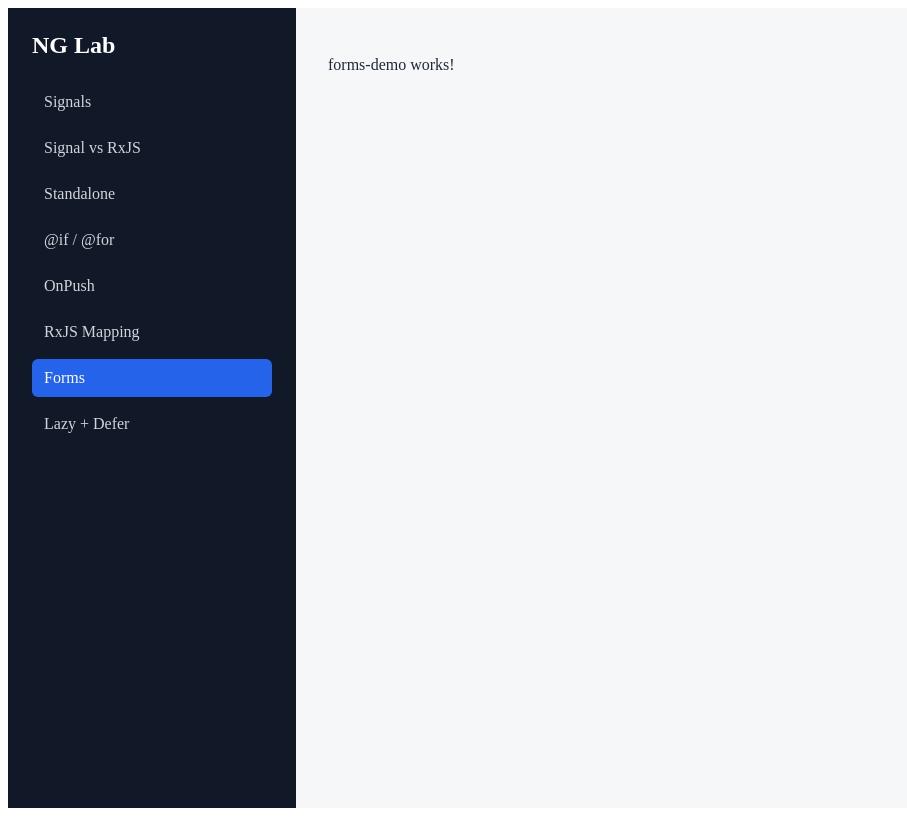
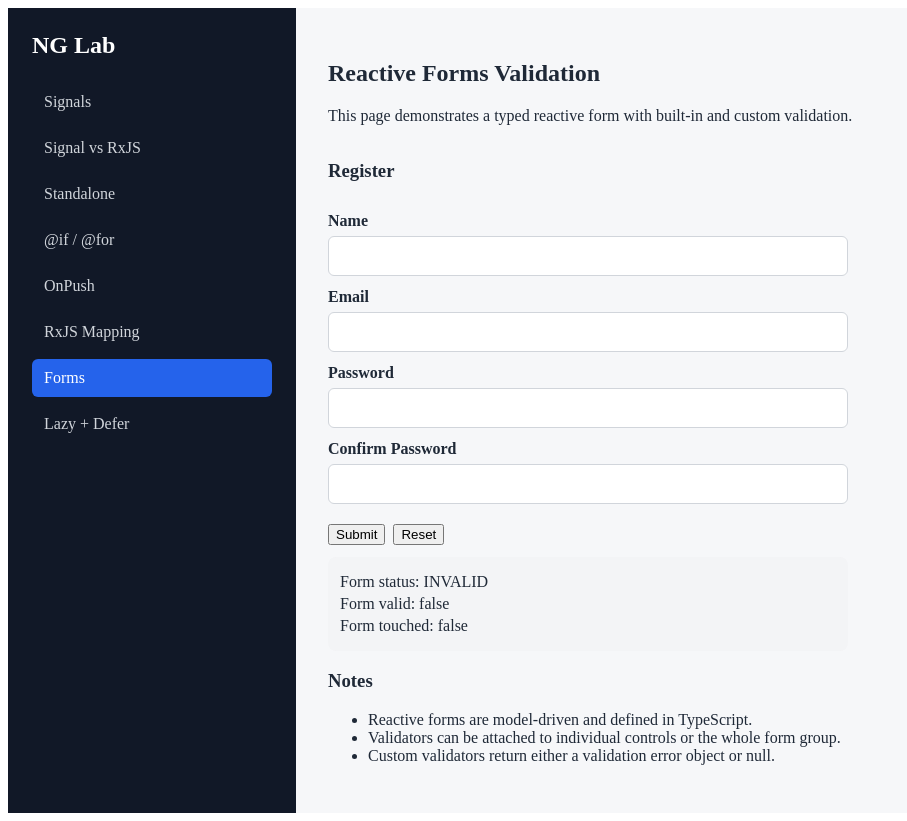
Before and after one commit to qiuxan/AngularKnowledge, an Angular app in the folder ng-lab/: page /forms-demo in a window 1280 px wide. Shown: the whole page, without its empty margins (0-907 px from the left). Built offline with nearby package versions, Linux system fonts and the light colour scheme.

Commit message:
Form Validate

```diff
--- a/ng-lab/src/app/pages/forms-demo/forms-demo.html
+++ b/ng-lab/src/app/pages/forms-demo/forms-demo.html
@@ -1 +1,84 @@
-<p>forms-demo works!</p>
+<section class="page">
+  <h2>Reactive Forms Validation</h2>
+
+  <p>
+    This page demonstrates a typed reactive form with built-in and custom validation.
+  </p>
+
+  <form class="demo-card form" [formGroup]="form" (ngSubmit)="submit()">
+    <h3>Register</h3>
+
+    <label>
+      Name
+      <input type="text" formControlName="name" />
+    </label>
+
+    @if (form.controls.name.touched && form.controls.name.hasError('required')) {
+      <p class="error">Name is required.</p>
+    }
+
+    @if (form.controls.name.touched && form.controls.name.hasError('minlength')) {
+      <p class="error">Name must be at least 2 characters.</p>
+    }
+
+    <label>
+      Email
+      <input type="email" formControlName="email" />
+    </label>
+
+    @if (form.controls.email.touched && form.controls.email.hasError('required')) {
+      <p class="error">Email is required.</p>
+    }
+
+    @if (form.controls.email.touched && form.controls.email.hasError('email')) {
+      <p class="error">Enter a valid email address.</p>
+    }
+
+    <label>
+      Password
+      <input type="password" formControlName="password" />
+    </label>
+
+    @if (form.controls.password.touched && form.controls.password.hasError('required')) {
+      <p class="error">Password is required.</p>
+    }
+
+    @if (form.controls.password.touched && form.controls.password.hasError('minlength')) {
+      <p class="error">Password must be at least 6 characters.</p>
+    }
+
+    <label>
+      Confirm Password
+      <input type="password" formControlName="confirmPassword" />
+    </label>
+
+    @if (form.controls.confirmPassword.touched && form.controls.confirmPassword.hasError('required')) {
+      <p class="error">Please confirm your password.</p>
+    }
+
+    @if (form.touched && form.hasError('passwordsMismatch')) {
+      <p class="error">Passwords do not match.</p>
+    }
+
+    <div class="actions">
+      <button type="submit">Submit</button>
+      <button type="button" (click)="form.reset()">Reset</button>
+    </div>
+
+    <div class="status">
+      <p>Form status: {{ form.status }}</p>
+      <p>Form valid: {{ form.valid }}</p>
+      <p>Form touched: {{ form.touched }}</p>
+    </div>
+  </form>
+
+  <div class="notes">
+    <h3>Notes</h3>
+
+    <ul>
+      <li>Reactive forms are model-driven and defined in TypeScript.</li>
+      <li>Validators can be attached to individual controls or the whole form group.</li>
+      <li>Custom validators return either a validation error object or null.</li>
+    </ul>
+  </div>
+</section>
--- a/ng-lab/src/app/pages/forms-demo/forms-demo.scss
+++ b/ng-lab/src/app/pages/forms-demo/forms-demo.scss
@@ -0,0 +1,40 @@
+.form {
+  display: grid;
+  gap: 12px;
+  max-width: 520px;
+
+  label {
+    display: grid;
+    gap: 6px;
+    font-weight: 600;
+  }
+
+  input {
+    padding: 10px 12px;
+    border: 1px solid #d1d5db;
+    border-radius: 6px;
+    font: inherit;
+  }
+}
+
+.error {
+  margin: -6px 0 0;
+  color: #b91c1c;
+  font-size: 14px;
+}
+
+.actions {
+  display: flex;
+  gap: 8px;
+  margin-top: 8px;
+}
+
+.status {
+  padding: 12px;
+  border-radius: 8px;
+  background: #f3f4f6;
+
+  p {
+    margin: 4px 0;
+  }
+}
--- a/ng-lab/src/app/pages/forms-demo/forms-demo.ts
+++ b/ng-lab/src/app/pages/forms-demo/forms-demo.ts
@@ -1,9 +1,46 @@
 import { Component } from '@angular/core';
+import { AbstractControl, ReactiveFormsModule, ValidationErrors, Validators, NonNullableFormBuilder } from '@angular/forms';
 
 @Component({
   selector: 'app-forms-demo',
-  imports: [],
+  imports: [ReactiveFormsModule],
   templateUrl: './forms-demo.html',
   styleUrl: './forms-demo.scss',
 })
-export class FormsDemo {}
+export class FormsDemo {
+  form;
+
+  constructor(private FormBuilder: NonNullableFormBuilder) {
+    this.form = this.FormBuilder.group(
+      {
+        name: ['', [Validators.required, Validators.minLength(2)]],
+        email: ['', [Validators.required, Validators.email]],
+        password: ['', [Validators.required, Validators.minLength(6)]],
+        confirmPassword: ['', [Validators.required]],
+      },
+      {
+        validators: [this.passwordsMatchValidator],
+      },
+    );
+  }
+
+  submit() {
+    if (this.form.invalid) {
+      this.form.markAllAsTouched();
+      return;
+    }
+
+    console.log('form value:', this.form.getRawValue());
+  }
+
+  private passwordsMatchValidator(control: AbstractControl): ValidationErrors | null {
+    const password = control.get('password')?.value;
+    const confirmPassword = control.get('confirmPassword')?.value;
+
+    if (password !== confirmPassword) {
+      return { passwordsMismatch: true };
+    }
+
+    return null;
+  }
+}
```
